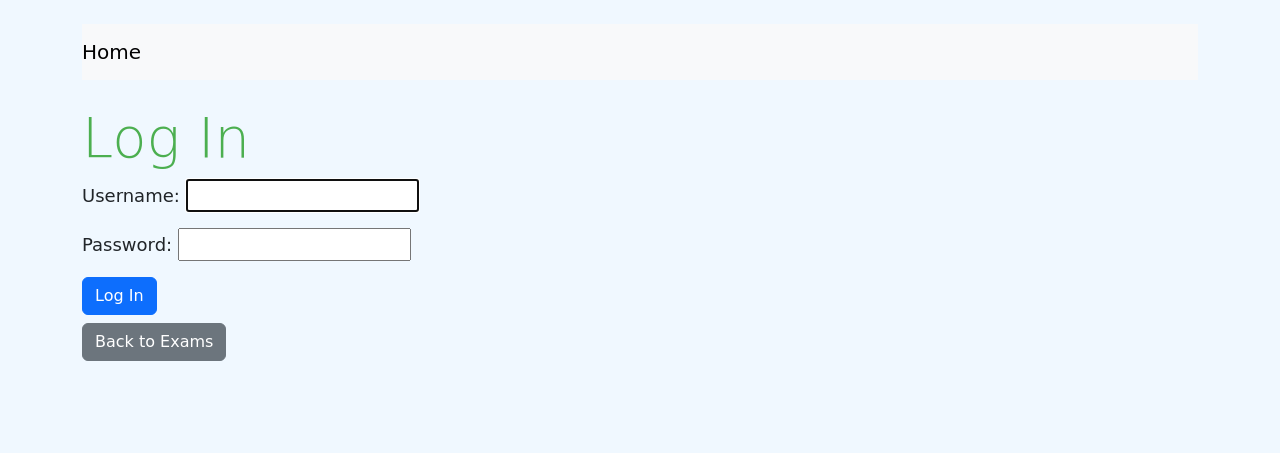
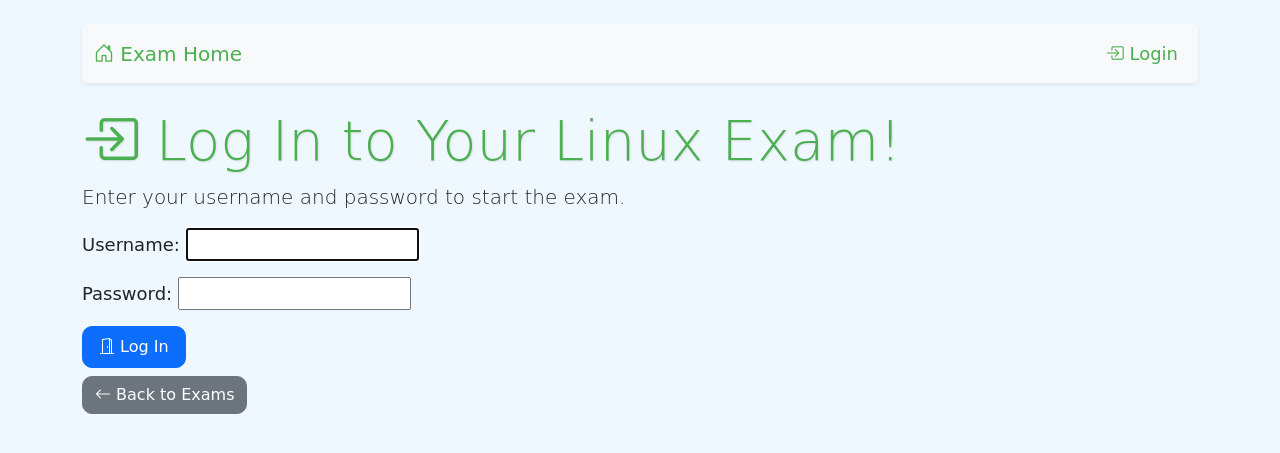
Before and after one commit to heathdrobertson/exam-app, a Django app: page /login/ in a window 1280 px wide. Shown: the top 453 px of the page. Run offline with Django 5.2, Linux system fonts and the light colour scheme.

Commit message:
Why?: created base.html to simplify dev.
What these changes address:

```diff
--- /dev/null
+++ b/exams/templates/exams/base.html
@@ -0,0 +1,62 @@
+{% load static %}
+<!DOCTYPE html>
+<html lang="en">
+<head>
+    <meta charset="UTF-8">
+    <meta name="viewport" content="width=device-width, initial-scale=1.0">
+    <title>{% block title %}Exam App{% endblock %}</title>
+    <link href="https://cdn.jsdelivr.net/npm/bootstrap@5.3.0/dist/css/bootstrap.min.css" rel="stylesheet">
+    <link href="https://cdn.jsdelivr.net/npm/bootstrap-icons@1.10.0/font/bootstrap-icons.css" rel="stylesheet">
+    <style>
+        body { font-size: 18px; font-family: 'Comic Sans MS', cursive, sans-serif; background-color: #f0f8ff; }
+        h1 { color: #4CAF50; text-shadow: 1px 1px 2px rgba(0,0,0,0.1); }
+        .btn { font-size: 16px; border-radius: 10px; }
+        .exam-card { border-left: 5px solid #4CAF50; box-shadow: 0 2px 4px rgba(0,0,0,0.1); transition: transform 0.2s; }
+        .exam-card:hover { transform: scale(1.02); }
+        .navbar-brand, .nav-link { color: #4CAF50 !important; }
+    </style>
+    {% block extra_css %}{% endblock %}
+</head>
+<body class="container mt-4">
+    {% if messages %}
+        {% for message in messages %}
+            <div class="alert alert-{{ message.tags }} alert-dismissible fade show" role="alert">
+                {{ message }}
+                <button type="button" class="btn-close" data-bs-dismiss="alert"></button>
+            </div>
+        {% endfor %}
+    {% endif %}
+
+    <!-- Reusable Navigation Bar -->
+    <nav class="navbar navbar-expand-lg navbar-light bg-light mb-4 rounded shadow-sm">
+        <div class="container-fluid">
+            <a class="navbar-brand" href="{% url 'exam_list' %}"><i class="bi bi-house-door"></i> Exam Home</a>
+            <button class="navbar-toggler" type="button" data-bs-toggle="collapse" data-bs-target="#navbarNav" aria-controls="navbarNav" aria-expanded="false" aria-label="Toggle navigation">
+                <span class="navbar-toggler-icon"></span>
+            </button>
+            <div class="collapse navbar-collapse" id="navbarNav">
+                <ul class="navbar-nav ms-auto">
+                    {% if user.is_authenticated %}
+                        <li class="nav-item">
+                            <form method="post" action="{% url 'logout' %}" class="d-inline">
+                                {% csrf_token %}
+                                <button type="submit" class="nav-link btn btn-link p-0 border-0" style="background: none;"><i class="bi bi-box-arrow-right"></i> Logout ({{ user.username }})</button>
+                            </form>
+                        </li>
+                    {% else %}
+                        <li class="nav-item">
+                            <a class="nav-link" href="{% url 'login' %}"><i class="bi bi-box-arrow-in-right"></i> Login</a>
+                        </li>
+                    {% endif %}
+                </ul>
+            </div>
+        </div>
+    </nav>
+
+    {% block content %}
+    {% endblock %}
+
+    <script src="https://cdn.jsdelivr.net/npm/bootstrap@5.3.0/dist/js/bootstrap.bundle.min.js"></script>
+    {% block extra_js %}{% endblock %}
+</body>
+</html>
--- a/exams/templates/exams/login.html
+++ b/exams/templates/exams/login.html
@@ -1,29 +1,22 @@
-{% load static %}
-<!DOCTYPE html>
-<html>
-<head>
-    <title>Login</title>
-    <link href="https://cdn.jsdelivr.net/npm/bootstrap@5.3.0/dist/css/bootstrap.min.css" rel="stylesheet">
-    <style>
-        body { font-size: 18px; font-family: 'Comic Sans MS', cursive, sans-serif; background-color: #f0f8ff; }
-        h1 { color: #4CAF50; }
-    </style>
-</head>
-<body class="container mt-4">
-    <nav class="navbar navbar-light bg-light mb-4">
-        <a class="navbar-brand" href="{% url 'exam_list' %}">Home</a>
-    </nav>
-    <h1 class="display-4">Log In</h1>
+{% extends 'exams/base.html' %}
+
+{% block title %}Login{% endblock %}
+
+{% block content %}
+    <h1 class="display-4"><i class="bi bi-box-arrow-in-right"></i> Log In to Your Linux Exam!</h1>
+    <p class="lead">Enter your username and password to start the exam.</p>
     {% if messages %}
         {% for message in messages %}
-            <div class="alert alert-success">{{ message }}</div>
+            <div class="alert alert-{{ message.tags }} alert-dismissible fade show" role="alert">
+                {{ message }}
+                <button type="button" class="btn-close" data-bs-dismiss="alert"></button>
+            </div>
         {% endfor %}
     {% endif %}
     <form method="post">
         {% csrf_token %}
         {{ form.as_p }}
-        <button type="submit" class="btn btn-primary">Log In</button>
+        <button type="submit" class="btn btn-primary btn-lg"><i class="bi bi-door-open"></i> Log In</button>
     </form>
-    <a href="{% url 'exam_list' %}" class="btn btn-secondary mt-2">Back to Exams</a>
-</body>
-</html>
+    <a href="{% url 'exam_list' %}" class="btn btn-secondary mt-2"><i class="bi bi-arrow-left"></i> Back to Exams</a>
+{% endblock %}
```
Also changed, not shown: exams/templates/exams/exam_list.html (+9 -31 lines), exams/templates/exams/exam_results.html (+10 -29 lines), exams/templates/exams/take_exam.html (+16 -39 lines).
